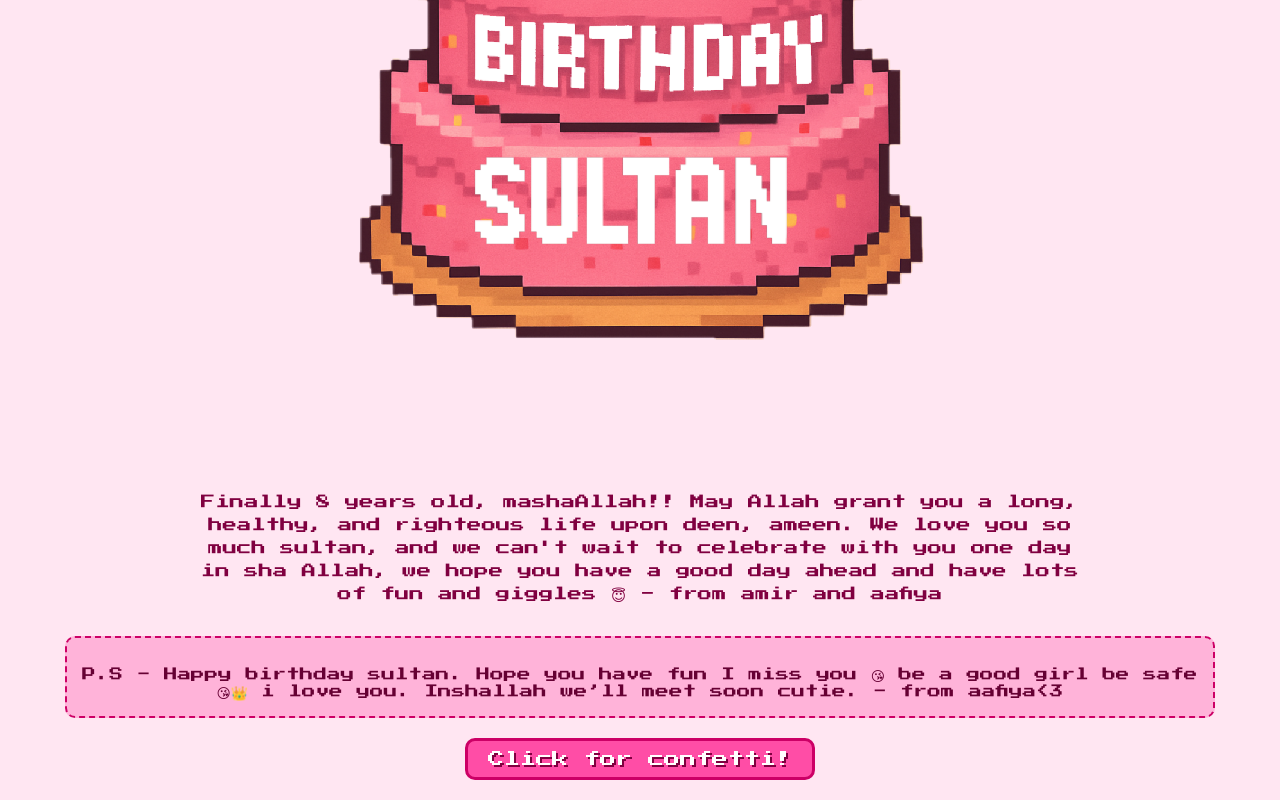
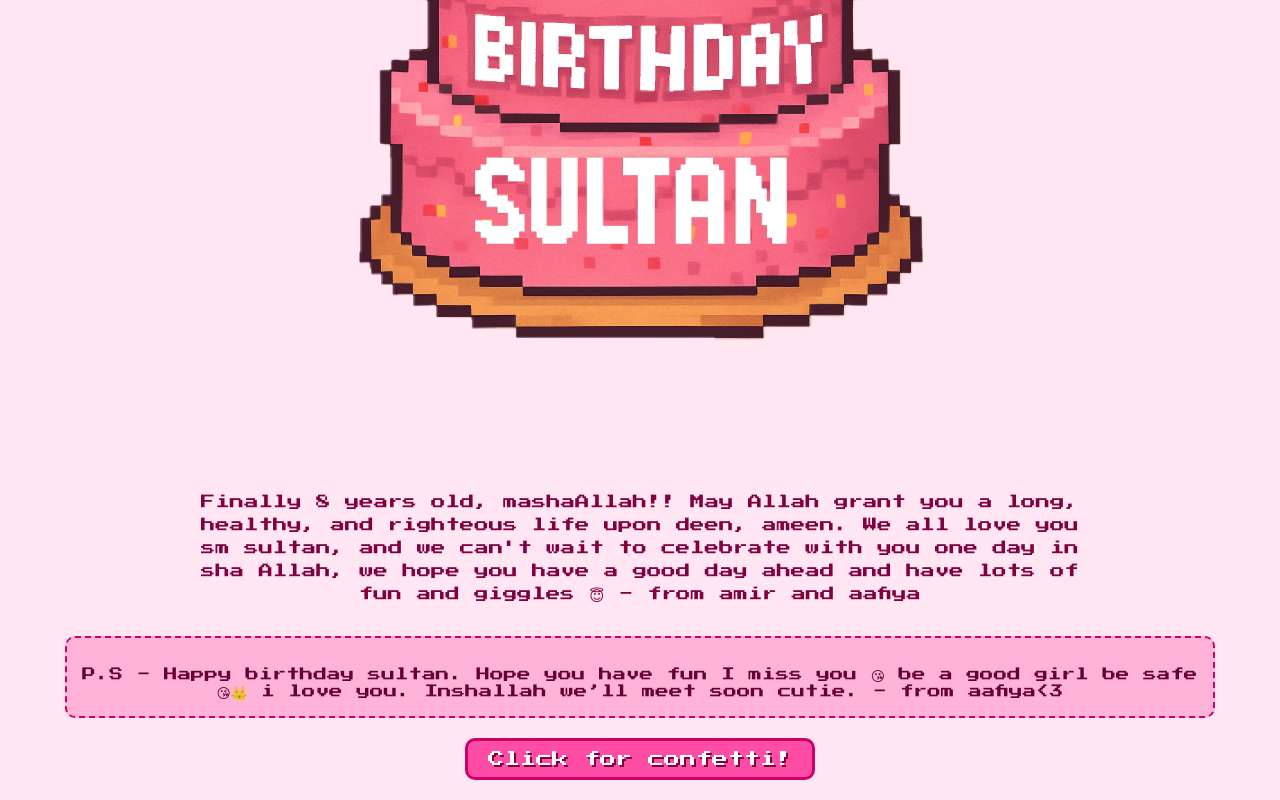
Before and after one commit to 9yelk/sultbday, a plain HTML site: page index.html in a window 1280 px wide. Shown: the part 716-1516 px from the top of the page. Drawn offline with nearby package versions, Linux system fonts and the light colour scheme.

Commit message:
index.html

```diff
--- a/index.html
+++ b/index.html
@@ -118,7 +118,7 @@
         <h1>HAPPY BDAY SULTYYY 🎉</h1>
         <img class="cake" src="sultcake.png" alt="Birthday Cake">
 
-        <p>Finally 8 years old, mashaAllah!! May Allah grant you a long, healthy, and righteous life upon deen, ameen. We love you so much sultan, and we can't wait to celebrate with you one day in sha Allah, we hope you have a good day ahead and have lots of fun and giggles 😇 - from amir and aafiya</p>
+        <p>Finally 8 years old, mashaAllah!! May Allah grant you a long, healthy, and righteous life upon deen, ameen. We all love you sm sultan, and we can't wait to celebrate with you one day in sha Allah, we hope you have a good day ahead and have lots of fun and giggles 😇 - from amir and aafiya</p>
 
         <div class="ps-note">
 P.S - Happy birthday sultan. Hope you have fun I miss you 😘 be a good girl be safe 😘👑 i love you. Inshallah we’ll meet soon cutie. - from aafiya&lt;3
```
